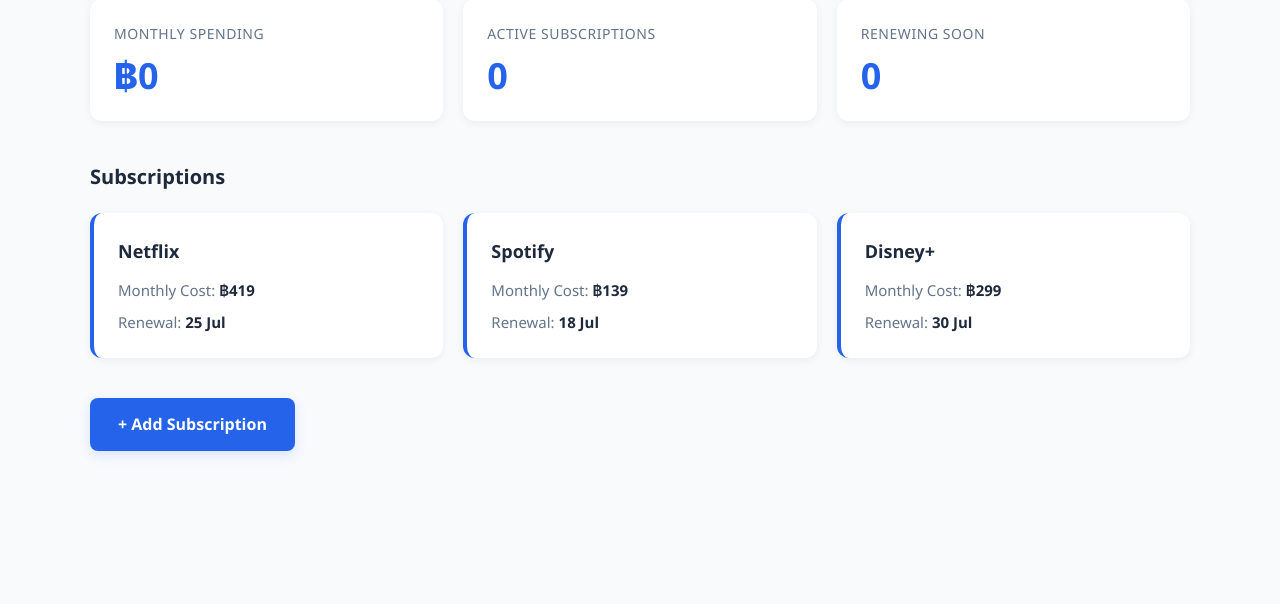
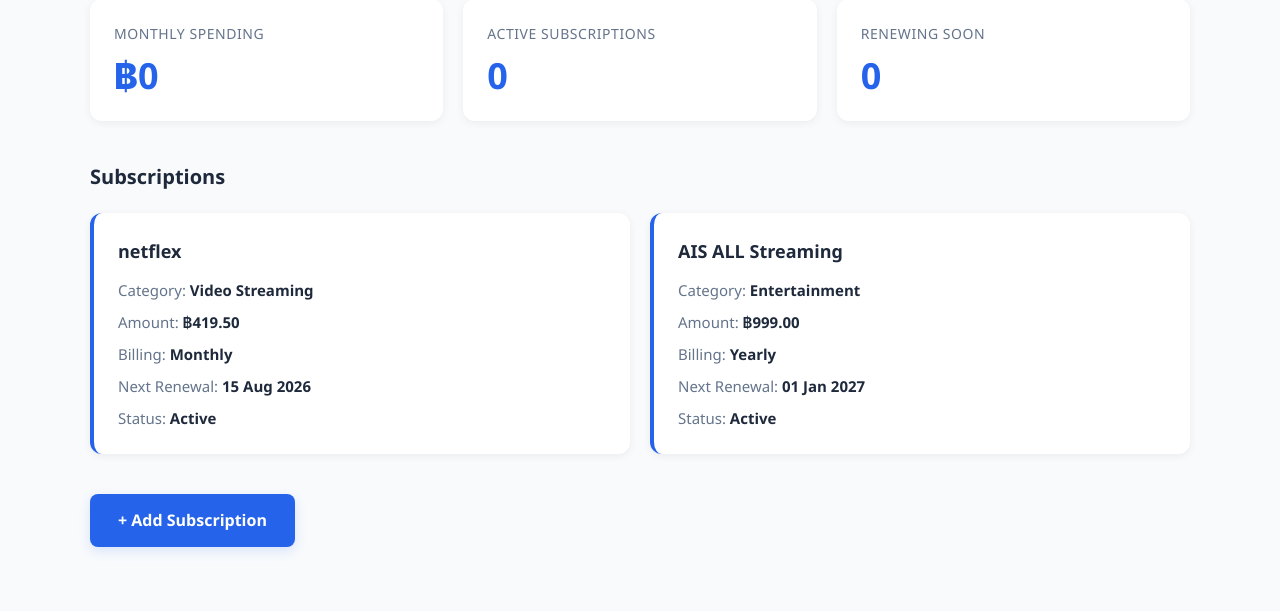
Before and after one commit to patelvalentina-hub/Smart-Subscription-Manager, a Flask app: page /dashboard in a window 1280 px wide. Shown: the part 196-807 px from the top of the page. Before the commit the page ends 657 px from the top, so only its background shows below. Run offline with Flask 3, Linux system fonts and the light colour scheme.

Commit message:
Save subscriptions and display database records

```diff
--- a/app/templates/add_subscription.html
+++ b/app/templates/add_subscription.html
@@ -6,7 +6,7 @@
 
             <h1 class="dashboard__welcome">Add Subscription</h1>
 
-            <form method="post" action="#">
+            <form method="post" action="{{ url_for('add_subscription') }}">
 
                 <p>
                     <label for="subscription_name">Subscription Name</label><br>
--- a/app/templates/dashboard.html
+++ b/app/templates/dashboard.html
@@ -29,25 +29,42 @@
                 <h2 class="subscriptions__title">Subscriptions</h2>
 
                 <div class="subscriptions__list">
+                    {% for subscription in subscriptions %}
+                        <article class="subscription-card">
+                            <h3 class="subscription-card__name">
+                                {{ subscription.name }}
+                            </h3>
 
-                    <article class="subscription-card">
-                        <h3 class="subscription-card__name">Netflix</h3>
-                        <p class="subscription-card__detail">Monthly Cost: <span>฿419</span></p>
-                        <p class="subscription-card__detail">Renewal: <span>25 Jul</span></p>
-                    </article>
+                            <p class="subscription-card__detail">
+                                Category:
+                                <span>{{ subscription.category }}</span>
+                            </p>
 
-                    <article class="subscription-card">
-                        <h3 class="subscription-card__name">Spotify</h3>
-                        <p class="subscription-card__detail">Monthly Cost: <span>฿139</span></p>
-                        <p class="subscription-card__detail">Renewal: <span>18 Jul</span></p>
-                    </article>
+                            <p class="subscription-card__detail">
+                                Amount:
+                                <span>฿{{ "%.2f"|format(subscription.amount) }}</span>
+                            </p>
 
-                    <article class="subscription-card">
-                        <h3 class="subscription-card__name">Disney+</h3>
-                        <p class="subscription-card__detail">Monthly Cost: <span>฿299</span></p>
-                        <p class="subscription-card__detail">Renewal: <span>30 Jul</span></p>
-                    </article>
+                            <p class="subscription-card__detail">
+                                Billing:
+                                <span>{{ subscription.billing_frequency }}</span>
+                            </p>
 
+                            <p class="subscription-card__detail">
+                                Next Renewal:
+                                <span>
+                                    {{ subscription.next_renewal_date.strftime("%d %b %Y") }}
+                                </span>
+                            </p>
+
+                            <p class="subscription-card__detail">
+                                Status:
+                                <span>{{ subscription.status }}</span>
+                            </p>
+                        </article>
+                    {% else %}
+                        <p>No subscriptions added yet.</p>
+                    {% endfor %}
                 </div>
             </section>
 
--- a/run.py
+++ b/run.py
@@ -1,5 +1,10 @@
-from flask import Flask, render_template
-from app.models import db
+from datetime import datetime
+from decimal import Decimal
+
+from flask import Flask, redirect, render_template, request, url_for
+
+from app.models import Subscription, db
+
 
 app = Flask(
     __name__,
@@ -20,12 +25,36 @@ def home():
 
 @app.route("/dashboard")
 def dashboard():
-    return render_template("dashboard.html")
+    subscriptions = Subscription.query.all()
+    return render_template(
+        "dashboard.html",
+        subscriptions=subscriptions,
+    )
 
 
 
-@app.route("/add_subscription")
+@app.route("/add_subscription", methods=["GET", "POST"])
 def add_subscription():
+    if request.method == "POST":
+        subscription = Subscription(
+            name=request.form["subscription_name"],
+            category=request.form["category"],
+            amount=Decimal(request.form["amount"]),
+            billing_frequency=request.form["billing_frequency"],
+            start_date=datetime.strptime(
+                request.form["start_date"], "%Y-%m-%d"
+            ).date(),
+            next_renewal_date=datetime.strptime(
+                request.form["next_renewal_date"], "%Y-%m-%d"
+            ).date(),
+            status=request.form["status"],
+        )
+
+        db.session.add(subscription)
+        db.session.commit()
+
+        return redirect(url_for("dashboard"))
+
     return render_template("add_subscription.html")
 
 
```
Also changed, not shown: instance/subscriptions.db.
